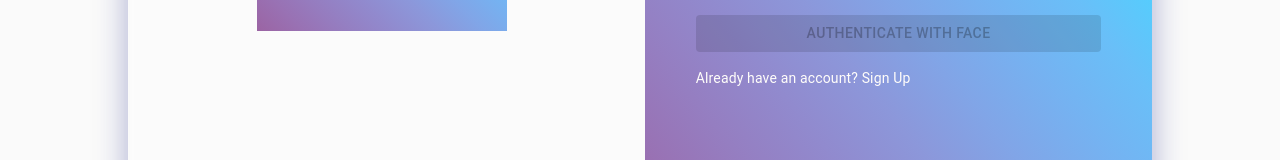
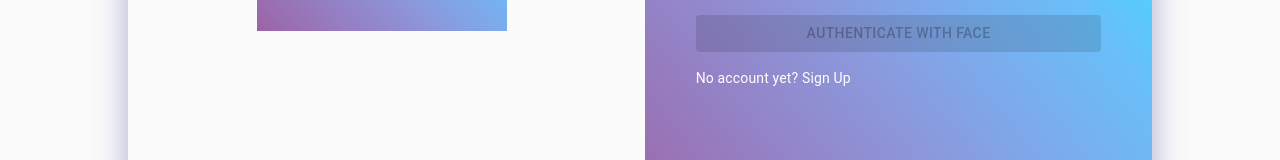
Before and after one commit to Cecco-Bandi/Web_FaceID, a React (Create React App) app in the folder client/: page /signin in a window 1280 px wide. Shown: the part 450-610 px from the top of the page. Built offline with nearby package versions, Linux system fonts and the light colour scheme.

Commit message:
fixed link text

```diff
--- a/client/src/SignIn.js
+++ b/client/src/SignIn.js
@@ -151,7 +151,7 @@ export default function SignIn({loginFrame, setLoginFrame, context, setContext})
 					<Grid container>
 						<Grid item>
 							<Link href='SignUp' variant='body2'>
-								Already have an account? Sign Up
+								No account yet? Sign Up
 							</Link>
 						</Grid>
 					</Grid>
```
